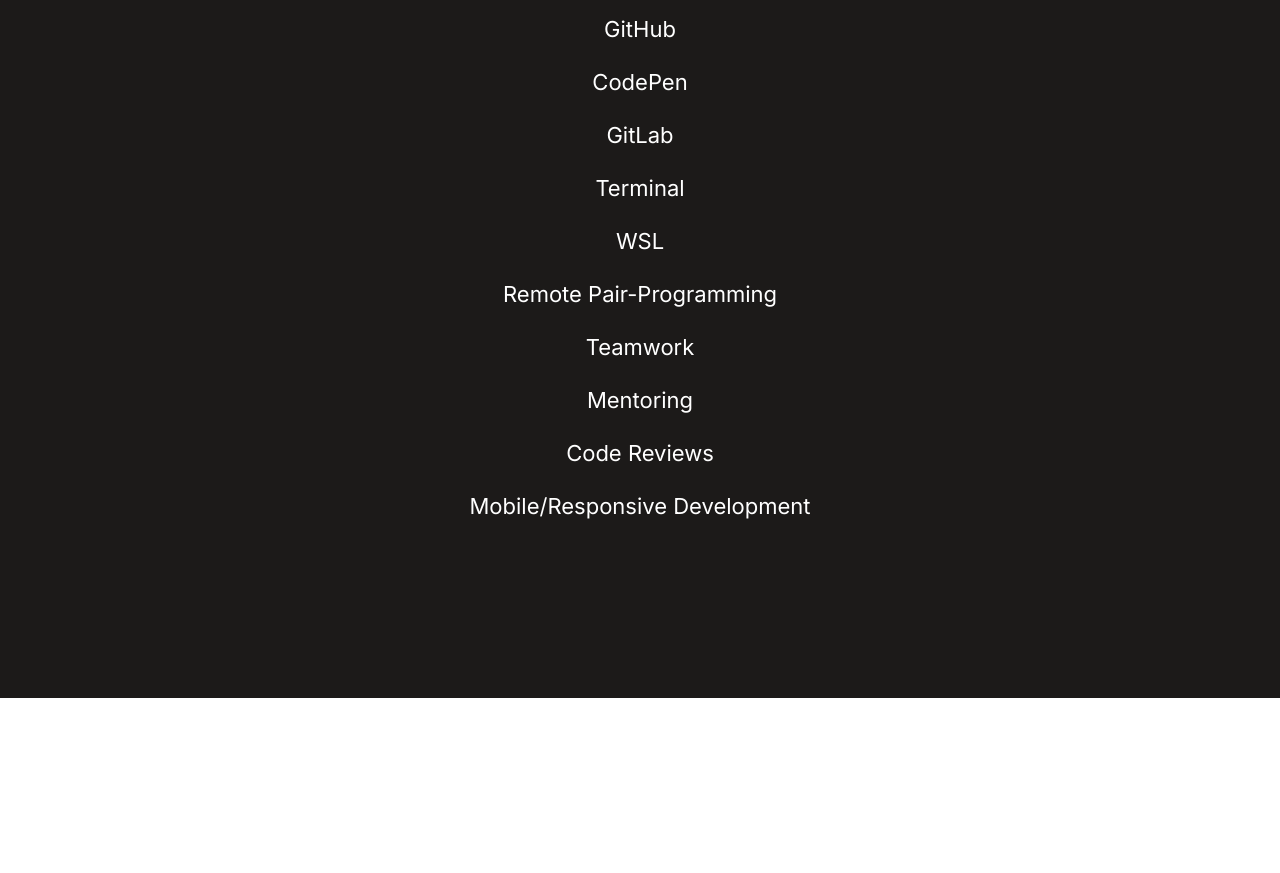
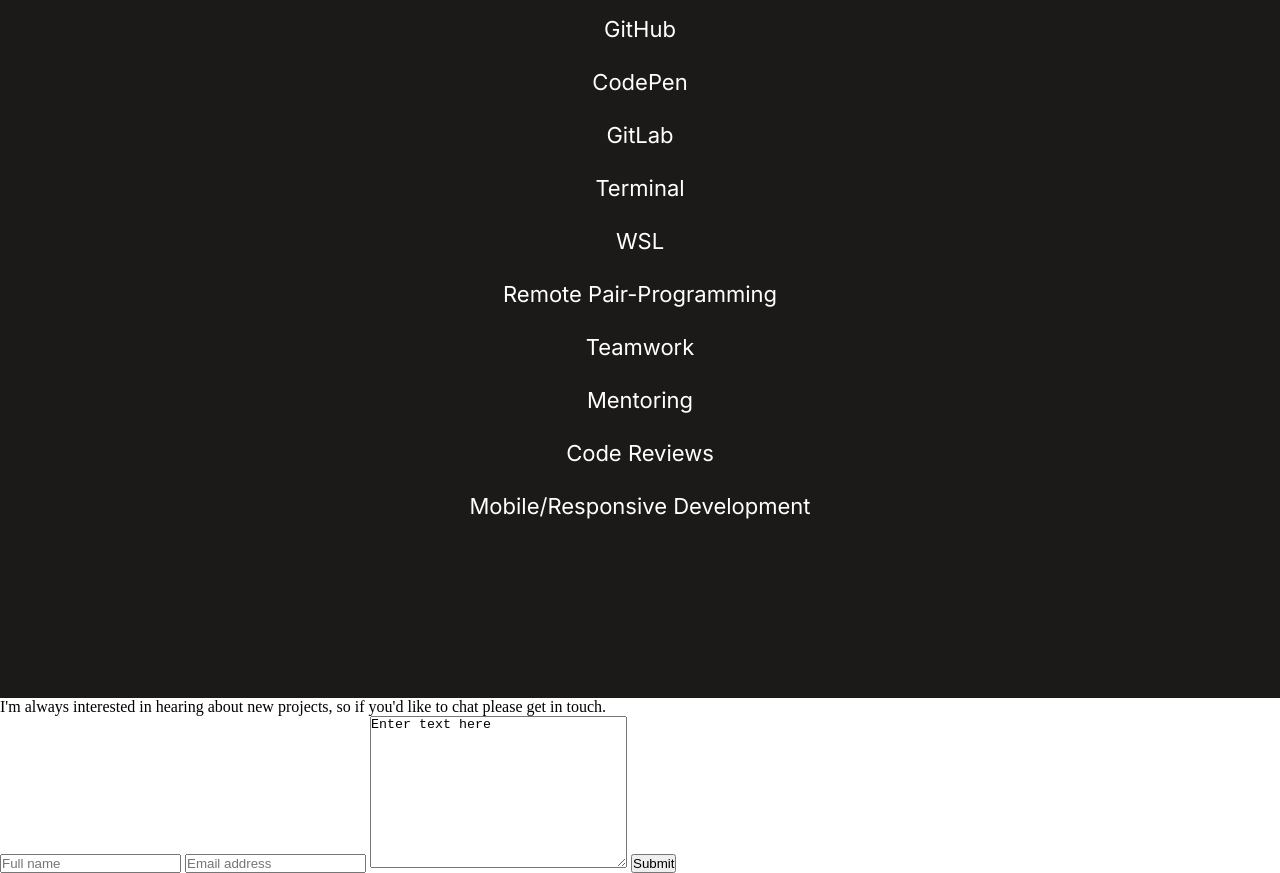
Before and after one commit to codepantha/portfolio-cr-trials, a plain HTML site: page index.html in a window 1280 px wide. Shown: the part 6009-6882 px from the top of the page. Before the commit the page ends 6707 px from the top, so only its background shows below. Drawn offline with Linux system fonts and the light colour scheme.

Commit message:
Create the structure for the contact-form

```diff
--- a/index.html
+++ b/index.html
@@ -291,6 +291,42 @@
         </div>
       </div>
     </main>
+    <footer>
+      <p class="footer-text">
+        I'm always interested in hearing about new projects, so if you'd like to
+        chat please get in touch.
+      </p>
+      <div class="contact-form-container">
+        <form action="https://formspree.io/f/mrgrjoyw" method="POST" class="contact-form">
+          <input
+            type="text"
+            class="contact-form-input"
+            name="name"
+            placeholder="Full name"
+            maxlength="30"
+            required
+          />
+          <input
+            type="text"
+            class="contact-form-input"
+            name="name"
+            placeholder="Email address"
+            required
+          />
+          <textarea
+            name="message"
+            id=""
+            cols="30"
+            rows="10"
+            maxlength="500"
+            class="message"
+          >
+Enter text here</textarea
+          >
+          <button type="submit" class="contact-submit">Submit</button>
+        </form>
+      </div>
+    </footer>
     <script
       src="https://kit.fontawesome.com/e966a3bd22.js"
       crossorigin="anonymous"
```
